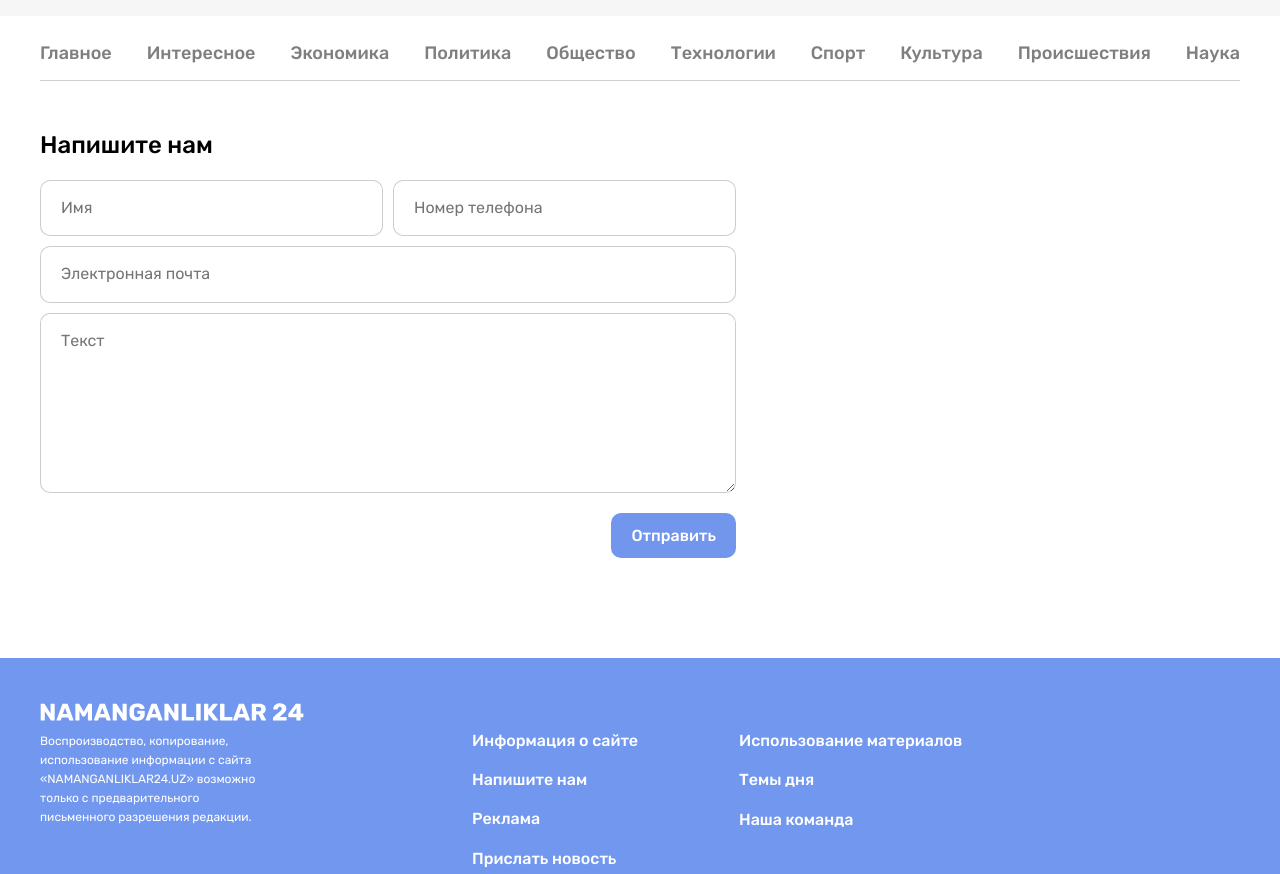
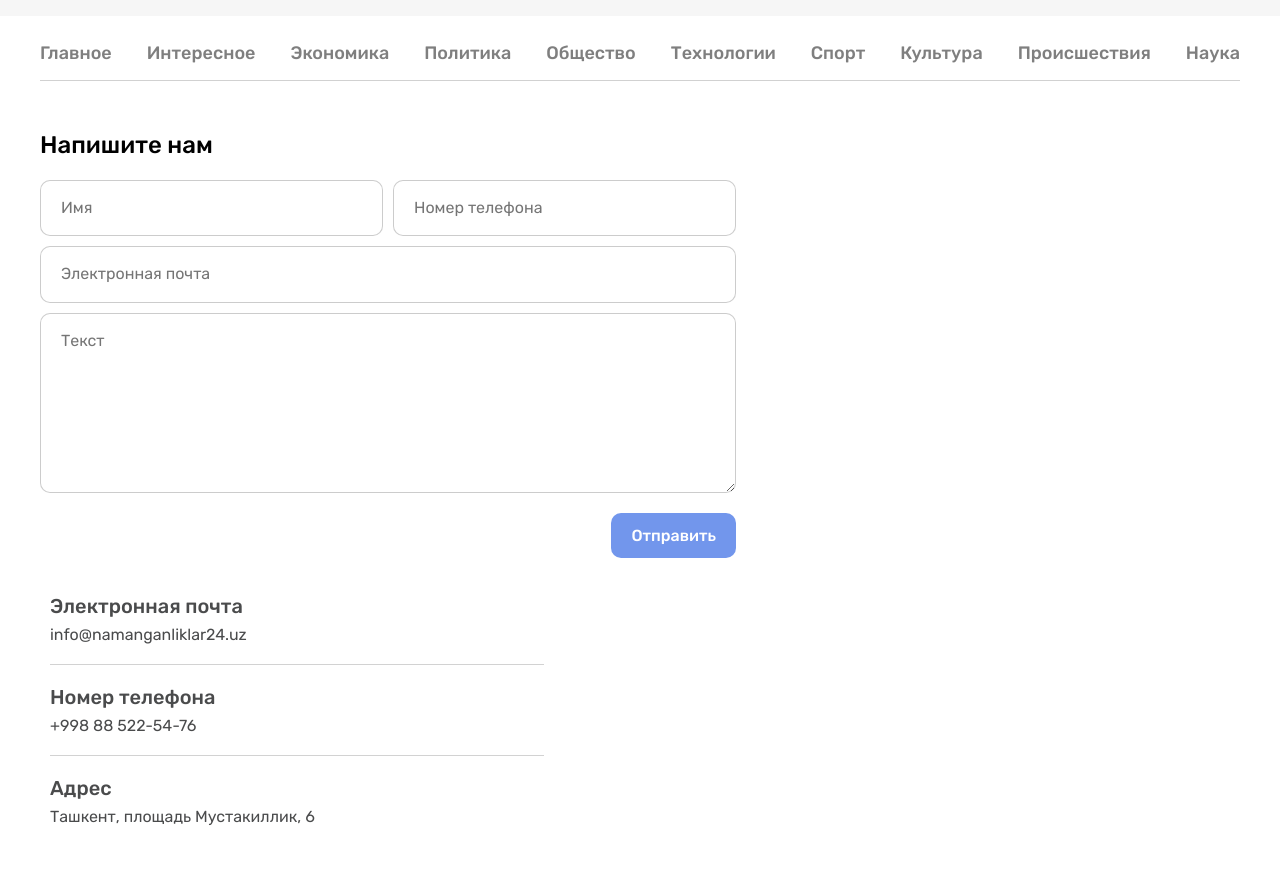
Before and after one commit to Muhammadumar2002/n-24, a plain HTML site: page contact.html in a window 1280 px wide. Shown: the part 89-963 px from the top of the page. Drawn offline with Linux system fonts and the light colour scheme.

Commit message:
Add contact styles content case

```diff
--- a/contact.html
+++ b/contact.html
@@ -104,6 +104,23 @@
                 </div>
                 <button class=" contact-page-form-submit button button-primary" type="submit">Отправить</button>
             </form>
+            <div class="contact-page-info">
+              <dl class=" contact-page-defenition-carddefinition-card">
+                <div class="defenition-card-item">
+                  <dt class="definition-card-title">Электронная почта</dt>
+                  <dd class="definition-card-value">info@namanganliklar24.uz</dd>
+                </div>
+                <div class="defenition-card-item">
+                  <dt class="definition-card-title">Номер телефона</dt>
+                  <dd class="definition-card-value">+998 88 522-54-76</dd>
+                </div>
+                <div class="defenition-card-item">
+                  <dt class="definition-card-title">Адрес</dt>
+                  <dd class="definition-card-value">Ташкент, площадь Мустакиллик, 6 </dd>
+                </div>
+              </dl>
+            </div>
+
             </div>
           </div>
 
--- a/css/styles.css
+++ b/css/styles.css
@@ -616,6 +616,11 @@ color: #000;
   align-self: flex-end;
 }
 
+.contact-page-info{
+  width: 494px;
+  margin-left: 10px;
+}
+
 /* FORM */
 .form-groups-wrapper{
   display: flex;
@@ -643,7 +648,33 @@ margin-bottom: 10px;
   min-height: 180px;
   resize: vertical;
 }
-.button {
+
+/* Defenition-Card */
+
+.contact-page-defenition-card {
 }
-.button-primary {
+.definition-card {
+  background-color: #f6f6f6;
+  color: #000;
+  padding: 20px 25px;
+  border-radius: 0%;
+  margin:0;
 }
+.defenition-card-item {
+  padding-top: 20px;
+  padding-bottom: 20px;
+}
+.defenition-card-item:not(:last-child){
+  border-bottom: 1px solid #d2d2d2;
+}
+.definition-card-title {
+  margin-bottom: 7px;
+  font-weight: 500;
+  font-size: 20px;
+  line-height: 24px;
+}
+.definition-card-value {
+  margin: 0;
+  font-size: 16px;
+  line-height: 19px;
+}
```
